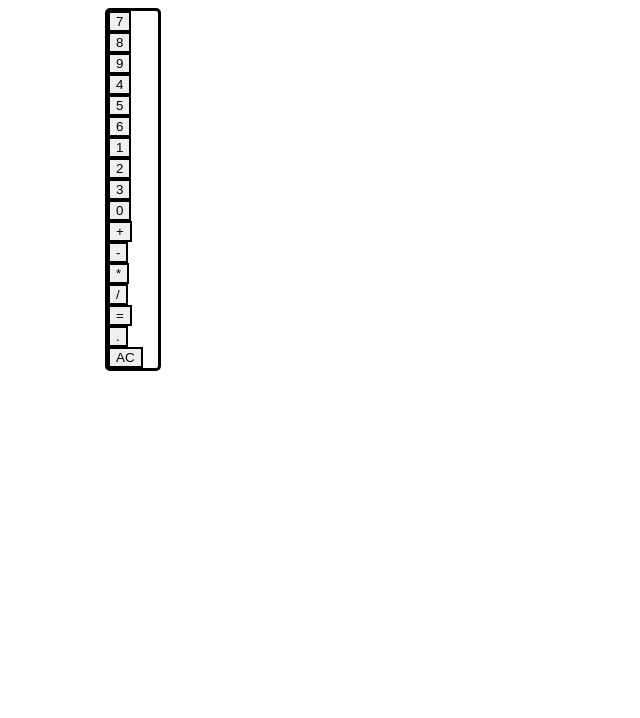
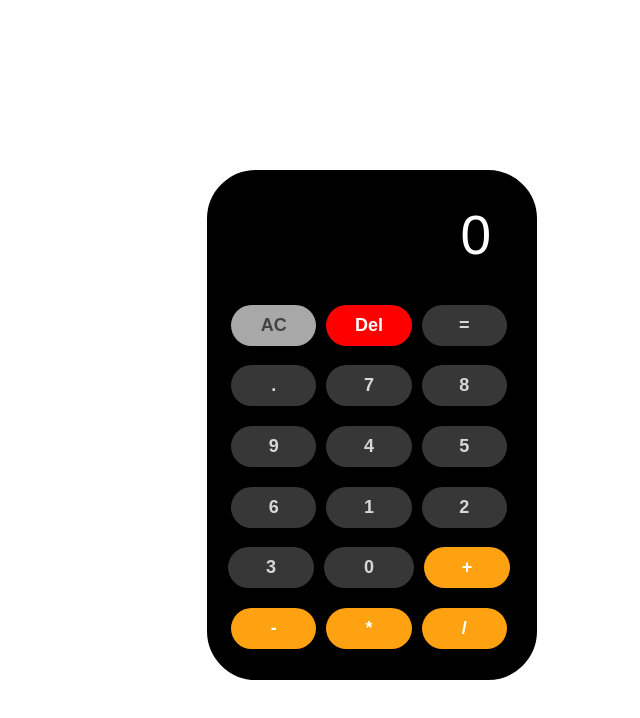
Before and after one commit to jimwhell/Project-calculator, a plain HTML site: page index.html in a window 1280 px wide. Shown: the whole page, without its empty margins (507-1147 px from the left). Drawn offline with Linux system fonts and the light colour scheme.

Commit message:
Added a backspace function. Still incomplete.

```diff
--- a/index.html
+++ b/index.html
@@ -11,6 +11,10 @@
         <div class="calculator">
             <div class="display"></div>
             <div class="button-container">
+                <div><button class="grey">AC</button></div>
+                <div><button class="red">Del</button></div>
+                <div><button>=</button></div>
+                <div><button>.</button></div>
                 <div><button>7</button></div>
                 <div><button>8</button></div>
                 <div><button>9</button></div>
@@ -20,14 +24,11 @@
                 <div><button>1</button></div>
                 <div><button>2</button></div>
                 <div><button>3</button></div>
-                <div><button>0</button></div>
-                <div><button>+</button></div>
-                <div><button>-</button></div>
-                <div><button>*</button></div>
-                <div><button>/</button></div>
-                <div><button>=</button></div>
-                <div><button>.</button></div>
-                <div><button>AC</button></div>
+                <div id="zero"><button>0</button></div>
+                <div><button class="operation">+</button></div>
+                <div><button class="operation">-</button></div>
+                <div><button class="operation">*</button></div>
+                <div><button class="operation">/</button></div>
             </div>
         </div>
     </div>
--- a/script.js
+++ b/script.js
@@ -1,10 +1,13 @@
+const display = document.querySelector(".display");
+const buttons = document.querySelectorAll("button");
+
+display.textContent = '0';
 let firstNum = '';
 let operator = '';
 let secondNum = '';
 let solution = '';
 
-const display = document.querySelector(".display");
-const buttons = document.querySelectorAll("button");
+
 
 function add(a, b)
 {
@@ -28,7 +31,7 @@ function divide(a, b)
 
 function clearDisplay(display)
 {
-    display.textContent = '';
+    display.textContent = '0';
     firstNum = '';
     operator = '';
     secondNum = '';
@@ -51,10 +54,10 @@ function operate(firstNum, operator, secondNum)
             result = multiply(firstNum, secondNum);
             break;
         case '/':
-            result = divide(firstNum, secondNum);
+            result = secondNum === 0 ? "ERROR" : divide(firstNum, secondNum);
             break;
         default:
-            result = "Invalid operator.";
+            result = "ERROR";
     }
 
     return result;
@@ -63,7 +66,13 @@ function operate(firstNum, operator, secondNum)
 buttons.forEach((button) => {
     button.addEventListener("click", () => {
         const value = button.textContent;
-        if (!isNaN(value) && value !== '.')
+        if (value === 'Del')
+        {
+            display.textContent = display.textContent.length === 1 ? '0' : display.textContent.slice(0, -1);
+            firstNum = firstNum.slice(0, -1);
+            console.log(firstNum);
+        }
+        else if (!isNaN(value) && value !== '.')
         {
             if (!operator)
             {
@@ -84,8 +93,11 @@ buttons.forEach((button) => {
             const num1 = parseFloat(firstNum);
             const num2 = parseFloat(secondNum);
             console.log(num1, operator, num2);
-            let solution = operate(num1, operator, num2).toFixed(2);
-            console.log(parseFloat(solution));
+            solution = operate(num1, operator, num2);
+            if (typeof solution === 'number')
+            {
+                solution = operate(num1, operator, num2).toFixed(0);
+            }
             clearDisplay(display);
             display.textContent = solution;
         }
@@ -105,7 +117,7 @@ buttons.forEach((button) => {
                 const num1 = parseFloat(firstNum);
                 const num2 = parseFloat(secondNum);
                 console.log(num1, operator, num2);
-                solution = operate(num1, operator, num2).toFixed(2);
+                solution = operate(num1, operator, num2).toFixed(0);
                 console.log(parseFloat(solution));
                 clearDisplay(display);
                 display.textContent = solution;
@@ -117,14 +129,22 @@ buttons.forEach((button) => {
         }
         else if (value === '.')
         {
-            display.textContent += value;
+
             if (!secondNum)
             {
-                firstNum += value;
+                if (!firstNum.includes('.'))
+                {
+                    firstNum += value;
+                    display.textContent += value;
+                }
             }
             else
             {
-                secondNum += value;
+                if (!secondNum.includes('.'))
+                {
+                    secondNum += value;
+                    display.textContent += value;
+                }
             }
         }
 
--- a/styles.css
+++ b/styles.css
@@ -1,21 +1,118 @@
+html, body {
+    height: 100%;
+    margin: 0;
+}
+
 .container
 {
+    display: flex;
+    justify-content: flex-end;
+    align-items: center;
+    height: 100vh;
+    width: 80vw;
+    padding: 20px;
+}
+
+.calculator
+{
+    background-color: #000;
+    width: 330px;
+    height: 510px;
+    display: flex;
+    flex-direction: column;
+    border: 3px solid #000;
+    border-radius: 49px;
+    padding: 20px;
+    box-sizing: border-box;
+    color: #fff;
+}
+
+.display
+{
+    padding: 10px;
+    margin-bottom: 10px;
+    width: 100%;
+    font-weight: lighter;
+}
+
+.button-container
+{
+    display: flex;
+    flex-wrap: wrap;
+    flex: 1;
+    gap: 10px;
+    width: 100%;
+    border: 3px solid #000;
+    align-self: flex-end;
+    height: 100%;
+    justify-content: center;
+}
+
+
+
+.button-container div
+{
+    width: 30%;
     display: flex;
     justify-content: center;
     align-items: center;
 }
 
-.calculator
+.button-container div#zero
 {
-    border: 3px solid #000;
-    border-radius: 5px;
-
+    width: 32%;
 }
 
-button {
-    border: 2px solid #000;
+.button-container button.grey
+{
+    background-color: #a8a8a8;
+    color: #424242;
+    font-weight: 700;
+}
+
+
+.button-container button.red
+{
+    background-color: #FF0000;
+    color: #fff;
+}
+.button-container button.operation
+{
+    background-color: #ffa212;
+    color: #ffffff;
+    font-weight: 700;
+}
+
+
+.button-container button
+{
+    border-radius: 50px;
+    width: 100%;
+    padding: 10px;
+    font-size: 18px;
+    border: none;
+    text-align: center;
+    background-color: #373737;
+    color: #d7d7d7;
+    font-weight: 700;
 }
 
 .display {
-    width: 50px;
+    width: 251px;
+    text-align: end;
+    font-size: 55px;
+    flex-wrap: wrap;
+    font-family: Arial, Helvetica, sans-serif;
 }
+
+.calculator,
+.button-container {
+    margin-top: 10px;
+}
+
+
+button:active
+{
+    opacity: 0.7;
+
+}
```
